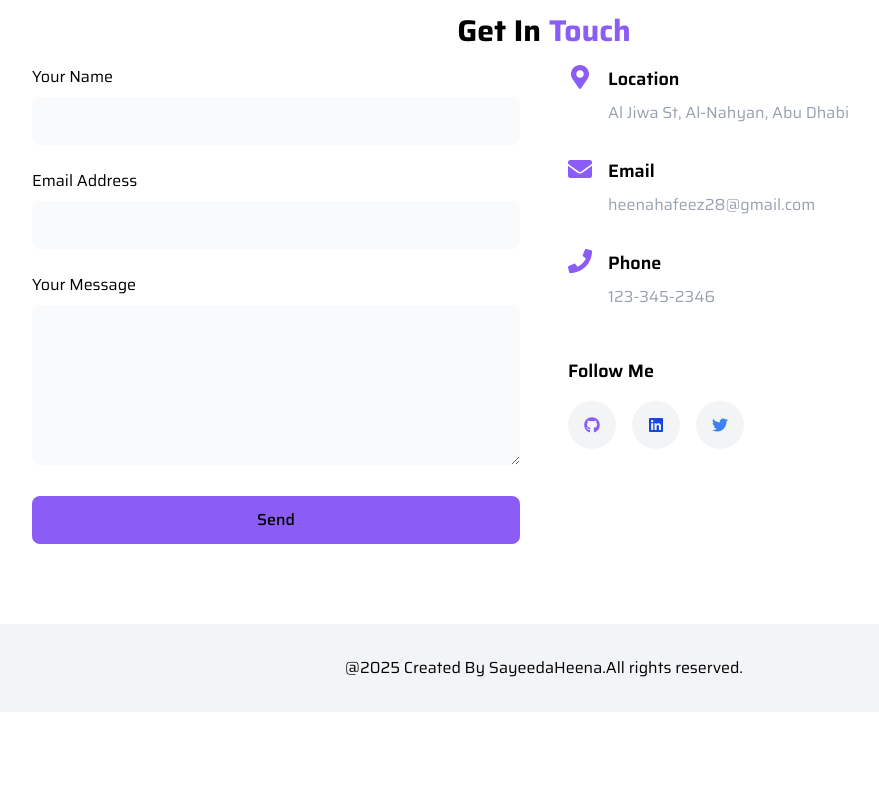
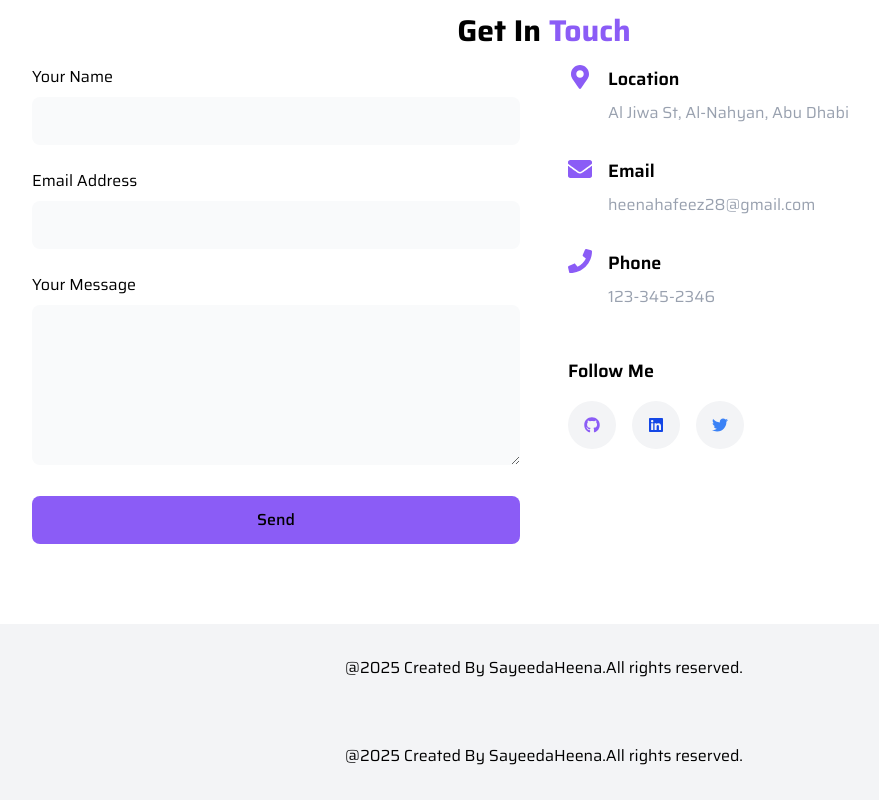
Before and after one commit to sayeeda-heena/myportfolio, a React (Vite) app: page / in a window 1280 px wide. Shown: the part 4795-5595 px from the top of the page, without its empty margins (96-975 px from the left). Before the commit the page ends 5507 px from the top, so only its background shows below. Built offline with nearby package versions, Linux system fonts and the light colour scheme; a web font is replaced by a local one.

Commit message:
add footer

```diff
--- a/src/App.jsx
+++ b/src/App.jsx
@@ -6,6 +6,7 @@ import About from './component/About';
 import Skills from './component/Skills';
 import Projects from './component/Projects';
 import Contact from './component/Contact';
+import Footer from './component/Footer';
 
 
 
@@ -21,6 +22,7 @@ function App() {
         <Route path='/projects' element={<Projects />} />
         <Route path='/contact' element={<Contact />} />
         </Routes>
+        <Footer />
     </div>
   )
 }
```
